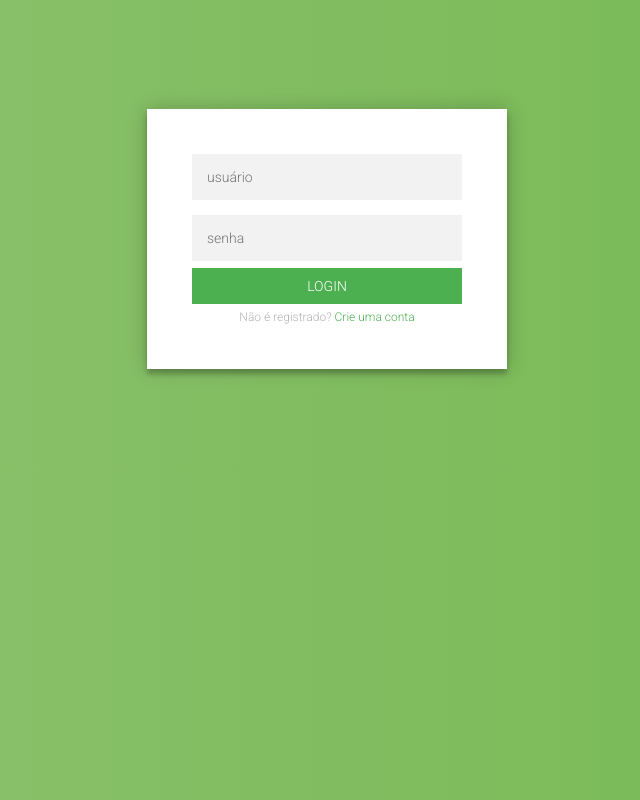
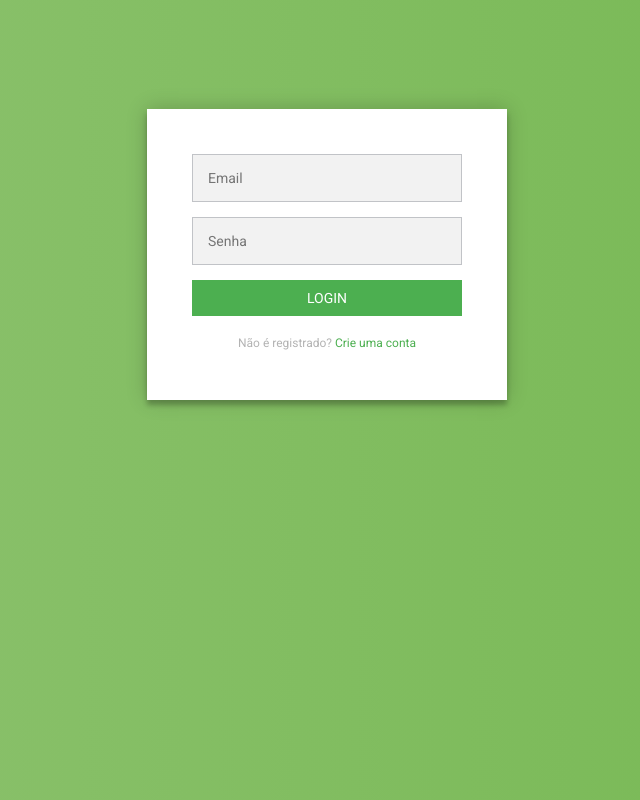
Before and after one commit to filippoipp/pic2020, a Vue app: page / in a window 1280 px wide. Shown: the whole page, without its empty margins (313-953 px from the left). Built offline with nearby package versions, Linux system fonts and the light colour scheme.

Commit message:
agora vai

```diff
--- a/package.json
+++ b/package.json
@@ -9,11 +9,13 @@
     "start": "node server.js"
   },
   "dependencies": {
+    "axios": "^0.19.2",
     "core-js": "^3.6.4",
     "express": "^4.17.1",
     "serve-static": "^1.14.1",
     "vue": "^2.6.11",
     "vue-router": "^3.1.6",
+    "vuelidate": "^0.7.5",
     "vuex": "^3.1.3"
   },
   "devDependencies": {
--- a/src/App.vue
+++ b/src/App.vue
@@ -7,5 +7,7 @@
 </template>
 
 <style lang="scss">
+@import url('https://fonts.googleapis.com/css?family=Roboto:300,400,500&display=swap');
+@import url('https://fonts.googleapis.com/icon?family=Material+Icons');
 
 </style>
--- a/src/main.js
+++ b/src/main.js
@@ -2,6 +2,7 @@ import Vue from 'vue';
 import App from './App.vue';
 import router from './router';
 import store from './store';
+import './services/componentsGlobal';
 
 Vue.config.productionTip = false;
 
--- /dev/null
+++ b/src/services/componentsGlobal.js
@@ -0,0 +1,4 @@
+import Vue from 'vue'
+import Vuelidate from 'vuelidate';
+
+Vue.use(Vuelidate);
--- a/src/views/Dashboard/Dashboard.vue
+++ b/src/views/Dashboard/Dashboard.vue
@@ -1,24 +1,110 @@
 <template>
+<body>
   <section id="sideMenu">
     <nav>
-      <a class="active"><i class="fa fa-home" aria-hidden="true"></i>Página inicial</a>
-      <a><i class="fa fa-sticky-note-o" aria-hidden="true"></i> Todos os serviços</a>
-      <a><i class="fa fa-bookmark-o" aria-hidden="true"></i> Serviços por ID</a>
-      <a><i class="fa fa-bookmark-o" aria-hidden="true"></i> Sair</a>
+      <img src="https://images.vexels.com/media/users/3/193114/isolated/preview/0be3590284a8dc5f1646b64816e2eb6e-distintivo-de-parada-covarde-by-vexels.png" alt="">
+      <a :class="display == 'init' ? 'active' : ''" @click="display = 'init'">
+        <i class="fa fa-home" aria-hidden="true"></i>Página inicial
+      </a>
+      <a :class="display == 'state' ? 'active' : ''" @click="display = 'state'">
+        <i class="fa fa-sticky-note-o" aria-hidden="true"></i> Dados por estado
+      </a>
+      <a>
+        <i class="fa fa-bookmark-o" aria-hidden="true"></i> Dados no Brasl em data específica
+      </a>
+      <a>
+        <i class="fa fa-bookmark-o" aria-hidden="true"></i> Dados por País
+      </a>
+      <router-link to="/">
+        <i class="fa fa-bookmark-o" aria-hidden="true"></i> Sair
+      </router-link>
     </nav>
   </section>
+  <section id="content">
+    <div v-if="display == 'init'" class="initial-page">
+      <h1>Consulta a API COVID19 Brasil.</h1>
+      <h2>Devido a dificuldade de encontrar uma API que funcionasse ou que estivesse com CORS liberado e ao atual momento que enfrentamos, resolvemos consultar uma bse de dados que nos mostra a quantidade de casos suspeitos e mortes devido ao novo Corona vírus.</h2>
+      <ul>
+        <li>Dados por estado</li>
+        <li>Dados no Brasil em data especifica</li>
+        <li>Dados por País</li>
+      </ul>
+      <p>Grupo: Filippo, Conrado, Edson e Gabriel</p>
+    </div>
+    <div v-if="display == 'state'" class="state-page">
+      <div class="filter">
+        <p>Selecione um estado</p>
+        <select name="states" id v-model="state">
+          <option value="ac">Acre</option>
+          <option value="al">Alagoas</option>
+          <option value="ap">Amapá</option>
+          <option value="am">Amazonas</option>
+          <option value="ba">Bahia</option>
+          <option value="ce">Ceará</option>
+          <option value="df">Distrito Federal</option>
+          <option value="es">Espírito Santo</option>
+          <option value="go">Goiás</option>
+          <option value="ma">Maranhão</option>
+          <option value="mt">Mato Grosso</option>
+          <option value="ms">Mato Grosso do Sul</option>
+          <option value="mg">Minas Gerais</option>
+          <option value="pa">Pará</option>
+          <option value="pb">Paraíba</option>
+          <option value="pr">Paraná</option>
+          <option value="pe">Pernambuco</option>
+          <option value="pi">Piauí</option>
+          <option value="rj">Rio de Janeiro</option>
+          <option value="rn">Rio Grande do Norte</option>
+          <option value="rs">Rio Grande do Sul</option>
+          <option value="ro">Rondônia</option>
+          <option value="rr">Roraima</option>
+          <option value="sc">Santa Catarina</option>
+          <option value="sp">São Paulo</option>
+          <option value="se">Sergipe</option>
+          <option value="to">Tocantins</option>
+        </select>
+        <button @click="handleState()">Pesquisar</button>
+      </div>
+      <div class="data">
+        <p>{{!!estado ? estado.state : ''}}</p>
+        <span>Casos: {{!!estado ? estado.cases : ''}}</span>
+        <span :style="{color: 'red'}">Mortes: {{!!estado ? estado.deaths : ''}}</span>
+        <small>Data referente aos dados: {{!!estado ? estado.datetime : ''}}</small>
+      </div>
+    </div>
+  </section>
+</body>
 </template>
 
 <script>
+import axios from "axios";
+
 export default {
-  name: 'dashboard',
+  name: "dashboard",
   data: () => ({
-    pag: 1,
+    display: "init",
+    state: "mg",
+    estado: null,
   }),
+
+  created() {
+    this.handleState();
+  },
+
+  methods: {
+    async handleState() {
+      this.display = "state";
+      const response = await axios.get(
+        `https://covid19-brazil-api.now.sh/api/report/v1/brazil/uf/${this.state}`
+      );
+      console.log(response.data)
+      this.estado = response.data;
+    }
+  }
 };
 </script>
 <style lang="scss">
-  @import url('https://fonts.googleapis.com/css?family=Roboto');
+@import url("https://fonts.googleapis.com/css?family=Roboto");
 
 $greyLight: #f2f5fa;
 $greyDark: #e7eaf4;
@@ -30,25 +116,29 @@ export default {
   box-sizing: border-box;
 }
 body {
-    font-family: 'Roboto', sans-serif;
+  font-family: "Roboto", sans-serif;
   background: $greyLight;
+  display: flex;
+  flex-direction: row;
+  margin: 0px !important;
 }
 #sideMenu {
   background: $purpleLight;
-    width: 240px;
-    position: absolute;
-    top: 0;
-    bottom: 0;
-    left: 0;
+  width: 250px;
+  max-width: 250px;
+  position: fixed;
+  overflow: auto;
+  height: 100vh;
   transition: 1s;
 }
 nav {
   display: flex;
   flex-direction: column;
   img {
-      width: 150px;
+    width: 100px;
+    height: 100px;
     align-self: center;
-      margin-bottom: 50px;
+    margin: 20px 0px;
   }
   a {
     display: block;
@@ -56,8 +146,8 @@ export default {
     padding: 15px;
     border-left: 5px solid transparent;
     color: $greyDark;
-      //font-weight: 300;
     transition: all 1s;
+    cursor: pointer;
     &.active {
       background: $purpleDark;
       border-left: 5px solid $neonGreen;
@@ -75,4 +165,83 @@ export default {
     }
   }
 }
+
+#content {
+  width: 100%;
+  min-height: 100vh;
+  padding: 60px;
+  margin-left: 250px;
+
+  .initial-page {
+    h1 {
+      font-weight: bold;
+      font-size: 20px;
+      line-height: 1.2;
+      color: rgb(59, 65, 68);
+      margin-bottom: 10px;
+      padding: 10px;
+      text-align: center;
+    }
+
+    h2 {
+      font-weight: 500;
+      font-size: 16px;
+      line-height: 2em;
+      color: rgb(59, 65, 68);
+      padding: 10px;
+    }
+
+    li {
+      font-size: 14px;
+      line-height: 2em;
+    }
+
+    p {
+      text-align: center;
+      color: $neonGreen;
+    }
+  }
+
+  .state-page {
+    .filter {
+      margin-bottom: 50px;
+      p {
+        font-size: 16px;
+        font-family: Roboto;
+      }
+      select {
+        width: 200px;
+        height: 40px;
+        border-radius: 6px;
+        background: #ffff;
+        padding: 5px;
+        box-sizing: none;
+        margin-right: 20px;
+      }
+      button {
+        width: 100px;
+        height: 40px;
+        background: $neonGreen;
+        border-radius: 6px;
+        color: #fff;
+        border: none;
+        box-sizing: none;
+        cursor: pointer;
+      }
+    }
+
+    .data {
+      display: flex;
+      flex-direction: column;
+      p {
+        font-size: 18px;
+      }
+      span {
+        font-size: 14px;
+        line-height: 2em;
+        margin-bottom: 10px;
+      }
+    }
+  }
+}
 </style>
--- a/src/views/Login/Login.vue
+++ b/src/views/Login/Login.vue
@@ -2,20 +2,65 @@
   <div class="login-page">
     <div class="form">
       <form class="login-form">
-            <input type="text" placeholder="usuário"/>
-            <input type="password" placeholder="senha"/>
-            <router-link class="btn" to="/dashboard">Login</router-link>
-            <p class="message">Não é registrado? <a href="#">Crie uma conta</a></p>
+        <input
+          type="text"
+          placeholder="Email"
+          v-model="email"
+          @click="$v.email.$reset()"
+          :style="{
+                border: $v.email.$error
+                  ? '1px solid #cc1133'
+                  : '1px solid #c1c3c7'
+              }"
+        />
+        <p v-if="$v.email.$error">Campo obrigatório</p>
+        <input
+          type="password"
+          placeholder="Senha"
+          v-model="password"
+          @click="$v.password.$reset()"
+          :style="{
+                border: $v.password.$error
+                  ? '1px solid #cc1133'
+                  : '1px solid #c1c3c7'
+              }"
+        />
+        <p v-if="$v.password.$error">Campo obrigatório</p>
+        <button @click.prevent="$v.$invalid ? $v.$touch() : handleLogin()" class="btn">Login</button>
+        <p class="message">
+          Não é registrado?
+          <a href="#">Crie uma conta</a>
+        </p>
       </form>
     </div>
   </div>
 </template>
 
 <script>
+import { required, email, minLength } from "vuelidate/lib/validators";
+import users from '../../../users.json'
+
 export default {
-  name: 'login',
+  name: "login",
+  data: () => ({
+    email: "",
+    password: ""
+  }),
+  validations: {
+    email: { required, email },
+    password: { required, minLength: minLength(6) }
+  },
+  methods: {
+    handleLogin() {
+        const usuario = users.users.find(user => user.email == this.email);
+        if(!usuario || usuario.password != this.password) {
+            alert('Dados inválidos');
+        } else {
+            this.$router.push({ path: 'dashboard' })
+        }
+    }
+  }
 };
-
 </script>
 <style lang="scss">
 @import url(https://fonts.googleapis.com/css?family=Roboto:300);
@@ -28,7 +73,7 @@ export default {
 .form {
   position: relative;
   z-index: 1;
-    background: #FFFFFF;
+  background: #ffffff;
   max-width: 360px;
   margin: 0 auto 100px;
   padding: 45px;
@@ -50,18 +95,20 @@ export default {
   font-family: "Roboto", sans-serif;
   text-transform: uppercase;
   outline: 0;
-    background: #4CAF50;
+  background: #4caf50;
   border: 0;
   text-decoration: none;
   padding: 10px 115px;
-    color: #FFFFFF;
+  color: #ffffff;
   font-size: 14px;
   -webkit-transition: all 0.3 ease;
   transition: all 0.3 ease;
   cursor: pointer;
 }
-    .form button:hover,.form button:active,.form button:focus {
-    background: #43A047;
+.form button:hover,
+.form button:active,
+.form button:focus {
+  background: #43a047;
 }
 .form .message {
   margin: 15px 0 0;
@@ -69,7 +116,7 @@ export default {
   font-size: 12px;
 }
 .form .message a {
-    color: #4CAF50;
+  color: #4caf50;
   text-decoration: none;
 }
 .form .register-form {
@@ -81,7 +128,8 @@ export default {
   max-width: 300px;
   margin: 0 auto;
 }
-    .container:before, .container:after {
+.container:before,
+.container:after {
   content: "";
   display: block;
   clear: both;
@@ -106,16 +154,31 @@ export default {
   text-decoration: none;
 }
 .container .info span .fa {
-    color: #EF3B3A;
+  color: #ef3b3a;
 }
 body {
   background: #76b852; /* fallback for old browsers */
-    background: -webkit-linear-gradient(right, #76b852, #8DC26F);
-    background: -moz-linear-gradient(right, #76b852, #8DC26F);
-    background: -o-linear-gradient(right, #76b852, #8DC26F);
-    background: linear-gradient(to left, #76b852, #8DC26F);
+  background: -webkit-linear-gradient(right, #76b852, #8dc26f);
+  background: -moz-linear-gradient(right, #76b852, #8dc26f);
+  background: -o-linear-gradient(right, #76b852, #8dc26f);
+  background: linear-gradient(to left, #76b852, #8dc26f);
   font-family: "Roboto", sans-serif;
   -webkit-font-smoothing: antialiased;
   -moz-osx-font-smoothing: grayscale;
 }
+
+.form p {
+  color: #cc1133;
+  font-size: 9pt;
+  margin-top: -15px;
+  margin-bottom: 15px;
+  right: 10px;
+  z-index: 10;
+  background-color: white;
+  padding: 5px;
+  border-radius: 5px;
+  border: none !important;
+  transition: all 500ms ease-in-out;
+  animation: feedback 500ms ease;
+}
 </style>
--- /dev/null
+++ b/users.json
@@ -0,0 +1,19 @@
+{
+    "users": [
+        {
+            "id": 1,
+            "email": "filippoipp@hotmail.com",
+            "password": "010293"
+        },
+        {
+            "id": 2,
+            "email": "admin@hotmail.com",
+            "password": "admin"
+        },
+        {
+            "id": 3,
+            "email": "conrado@hotmail.com",
+            "password": "123456"
+        }
+    ]
+}
```
Also changed, not shown: 2 other files (tests, documents, lock files or other folders). Lines whose indentation alone changed are shown as unchanged.
